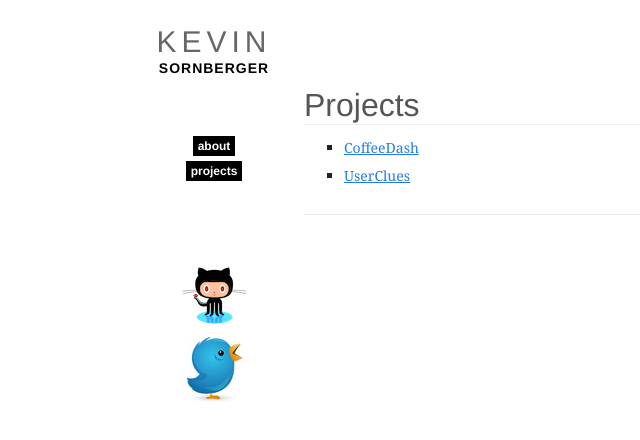
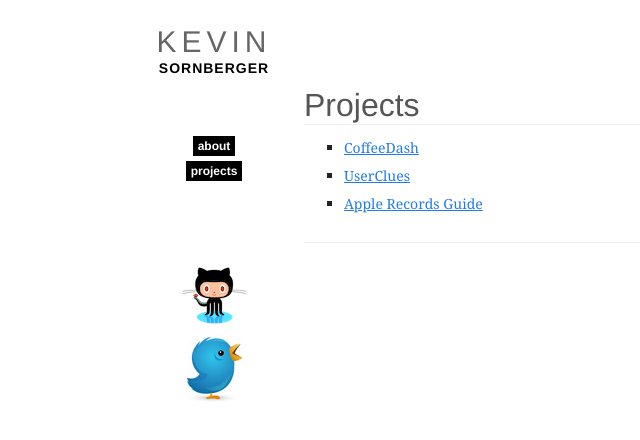
Before and after one commit to ksornberger/ksornberger.github.com, a Jekyll site: the page built from projects.html, in a window 1280 px wide. Shown: the top 440 px of the page, without its empty margins (36-676 px from the left). Built offline with Jekyll 4.4.1, drawn with Linux system fonts in a browser that asks for light colours; Markdown is read by kramdown in place of the engine named in the settings.

Commit message:
Adding a link to AppleRecordsGuy.com to the projects page

```diff
--- a/projects.html
+++ b/projects.html
@@ -10,6 +10,7 @@ title: "Projects"
     <ul>
       <li><a href="http://www.coffeedash.com">CoffeeDash</a></li>
       <li><a href="http://www.userclues.com">UserClues</a></li>
+      <li><a href="http://www.applerecordsguide.com">Apple Records Guide</a></li>
     </ul>
   </div>
 </div>
```
Lines whose indentation alone changed are shown as unchanged.
